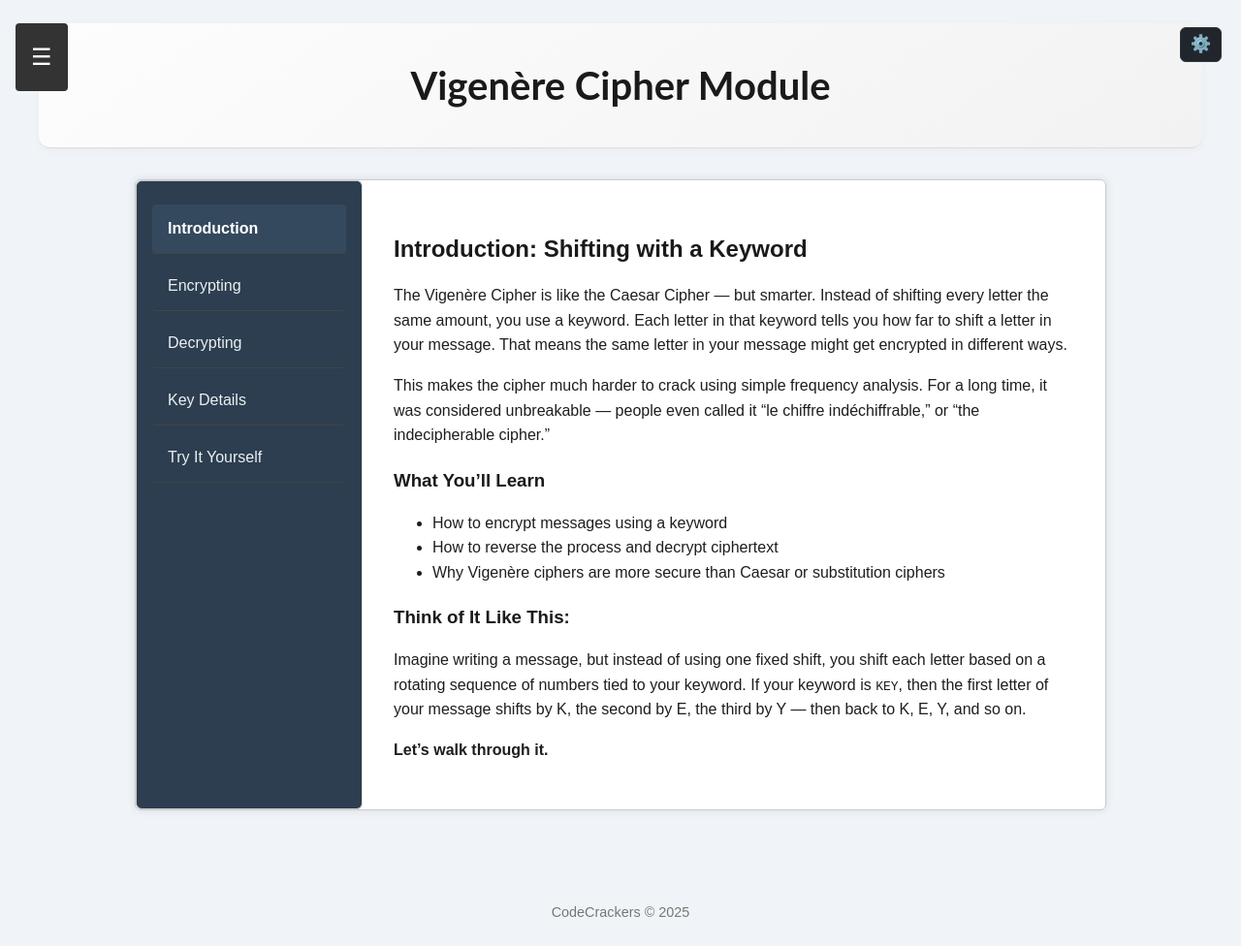
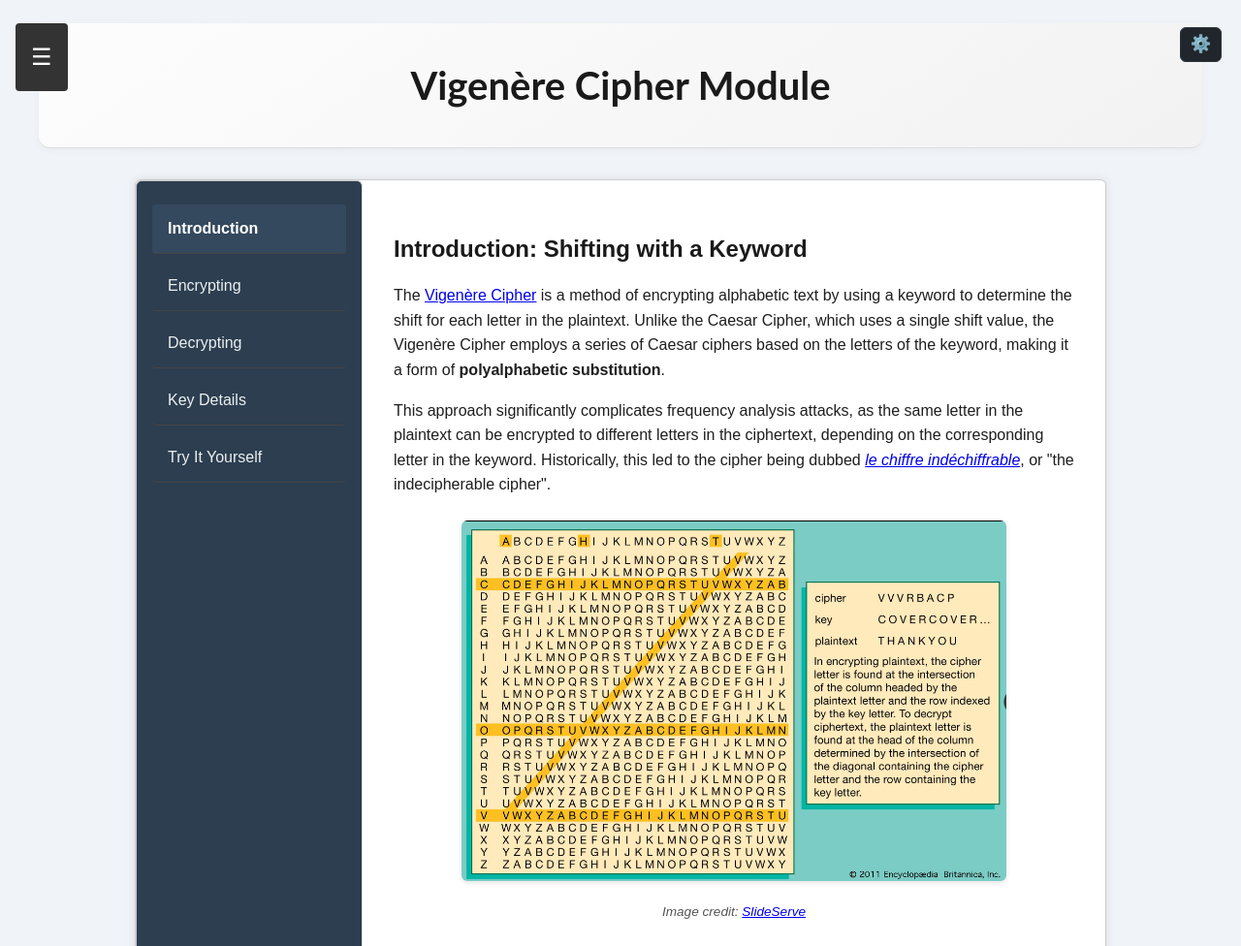
Before and after one commit to AndrewD211/codecrackers, a plain HTML site: page vigenerecipher.html in a window 1280 px wide. Shown: the top 976 px of the page at 97% size. Drawn offline with Linux system fonts and the light colour scheme.

Commit message:
Citations and Images for vigenere cipher modules. Comments for for substitution and vigenere .html files.

```diff
--- a/vigenerecipher.html
+++ b/vigenerecipher.html
@@ -42,8 +42,21 @@
     <div class="content-panel">
     <div id="intro" class="section active">
     <h2>Introduction: Shifting with a Keyword</h2>
-        <p>The Vigenère Cipher is like the Caesar Cipher — but smarter. Instead of shifting every letter the same amount, you use a keyword. Each letter in that keyword tells you how far to shift a letter in your message. That means the same letter in your message might get encrypted in different ways.</p>
-        <p>This makes the cipher much harder to crack using simple frequency analysis. For a long time, it was considered unbreakable — people even called it “le chiffre indéchiffrable,” or “the indecipherable cipher.”</p>
+
+    <p>
+        The <a href="https://www.geeksforgeeks.org/vigenere-cipher/" target="_blank" rel="noopener noreferrer">Vigenère Cipher</a> is a method of encrypting alphabetic text by using a keyword to determine the shift for each letter in the plaintext. Unlike the Caesar Cipher, which uses a single shift value, the Vigenère Cipher employs a series of Caesar ciphers based on the letters of the keyword, making it a form of <strong>polyalphabetic substitution</strong>.
+    </p>
+    <p>
+        This approach significantly complicates frequency analysis attacks, as the same letter in the plaintext can be encrypted to different letters in the ciphertext, depending on the corresponding letter in the keyword. Historically, this led to the cipher being dubbed <a href="https://www.britannica.com/topic/Vigenere-cipher" target="_blank" rel="noopener noreferrer"><em>le chiffre indéchiffrable</em></a>, or "the indecipherable cipher".
+    </p>
+
+    <!-- Image: Vigenère Cipher Encryption Table -->
+    <div class="diagram" style="background: transparent; border: none; outline: none; padding: 0.5rem 0;">
+        <img src="images/vigenere-cipher-diagram.png" alt="Vigenère Cipher Encryption Example" style="max-width: 80%; border-radius: 6px; box-shadow: 0 2px 5px rgba(0,0,0,0.1); background: transparent; outline: none; border: none;">
+        <p style="font-style: italic; font-size: 0.85rem; color: #555;">
+        Image credit: <a href="https://www.britannica.com/topic/Vigenere-cipher" target="_blank" rel="noopener noreferrer">SlideServe</a>
+        </p>
+    </div>
 
     <h3>What You’ll Learn</h3>
     <ul>
@@ -53,10 +66,13 @@
     </ul>
 
     <h3>Think of It Like This:</h3>
-        <p>Imagine writing a message, but instead of using one fixed shift, you shift each letter based on a rotating sequence of numbers tied to your keyword. If your keyword is <code>KEY</code>, then the first letter of your message shifts by K, the second by E, the third by Y — then back to K, E, Y, and so on.</p>
+    <p>
+        Imagine writing a message, but instead of using one fixed shift, you shift each letter based on a rotating sequence of numbers tied to your keyword. If your keyword is <code>KEY</code>, then the first letter of your message shifts by K, the second by E, the third by Y — then back to K, E, Y, and so on.
+    </p>
 
-        <p><strong>Let’s walk through it.</strong></p>
+    <p><strong>Let’s take a look.</strong></p>
     </div>
+
 
 
       <div id="encrypt" class="section">
```
Also changed, not shown: substitutioncipher.html (+6 -5 lines), images/vigenere-cipher-diagram.png (added). Lines whose indentation alone changed are shown as unchanged.
